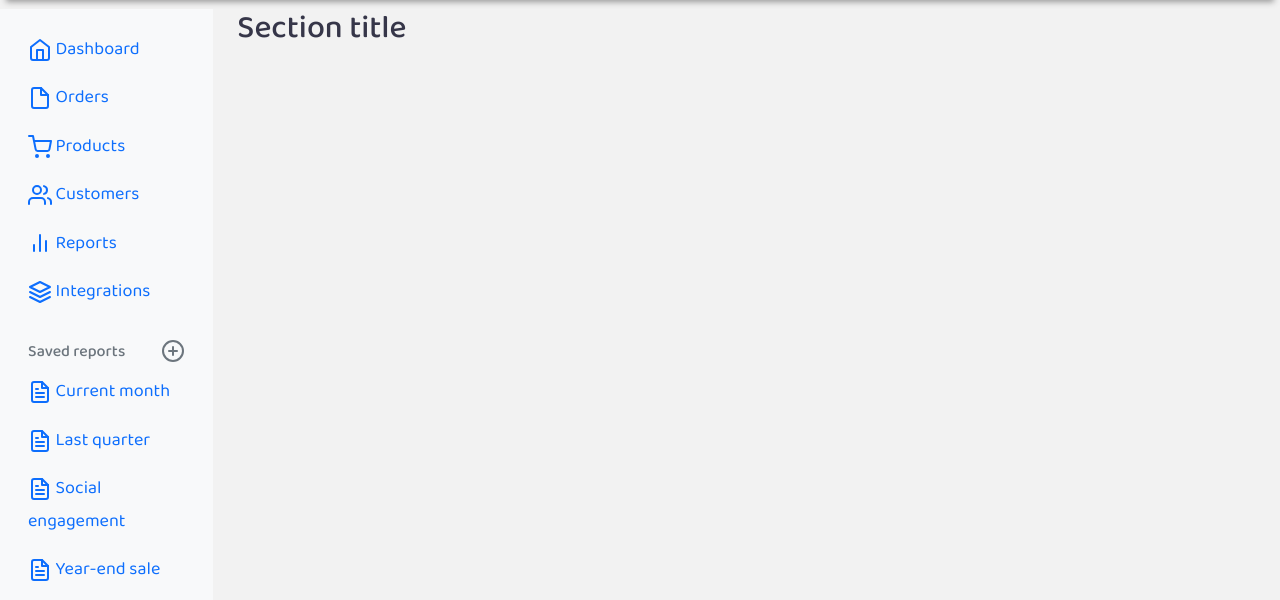
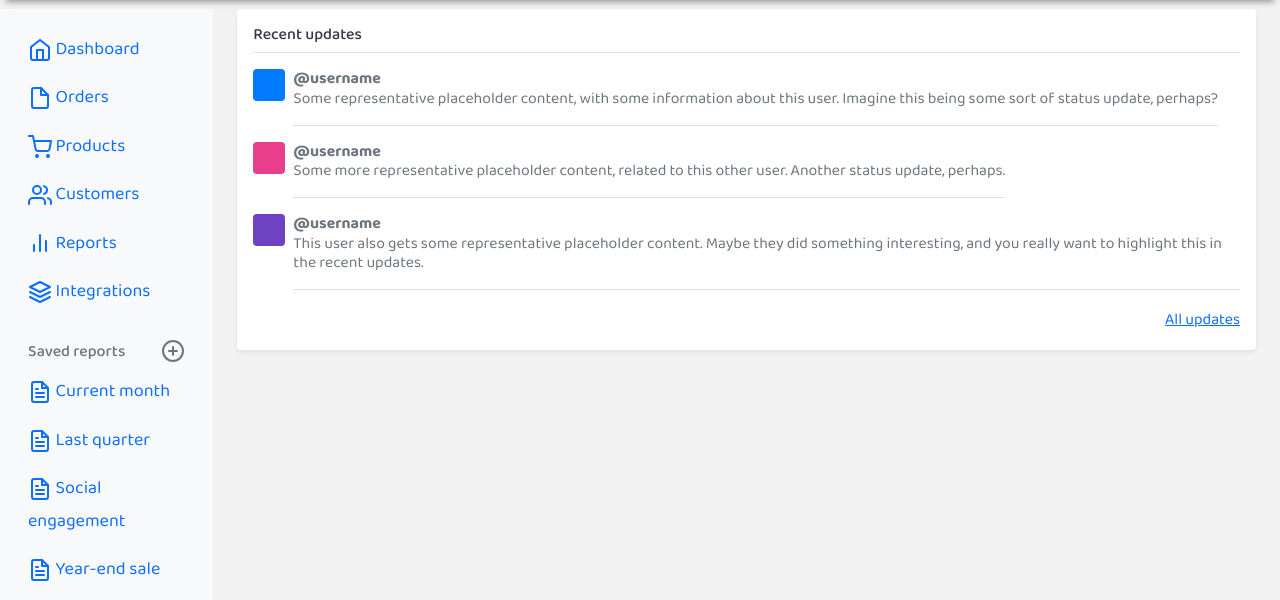
Before and after one commit to Ranilvannan/tech_blog, a Flask app: page / in a window 1280 px wide. Shown: the part 81-681 px from the top of the page. Run offline with Flask 2, Linux system fonts and the light colour scheme; parts of the project's set-up code (start-up, migrations or seed data) failed here and were passed over; some libraries are stand-ins or nearby versions.

Commit message:
First commit

```diff
--- a/template/home_page.html
+++ b/template/home_page.html
@@ -79,8 +79,37 @@
       </div>
     </nav>
 
-    <main class="col-md-9 ms-sm-auto col-lg-10 px-md-4"><div class="chartjs-size-monitor"><div class="chartjs-size-monitor-expand"><div class=""></div></div><div class="chartjs-size-monitor-shrink"><div class=""></div></div></div>
-      <h2>Section title</h2>
+    <main class="col-md-9 ms-sm-auto col-lg-10 px-md-4">
+      <div class="p-3 bg-body rounded shadow-sm">
+    <h6 class="border-bottom pb-2 mb-0">Recent updates</h6>
+    <div class="d-flex text-muted pt-3">
+      <svg class="bd-placeholder-img flex-shrink-0 me-2 rounded" width="32" height="32" xmlns="http://www.w3.org/2000/svg" role="img" aria-label="Placeholder: 32x32" preserveAspectRatio="xMidYMid slice" focusable="false"><title>Placeholder</title><rect width="100%" height="100%" fill="#007bff"></rect><text x="50%" y="50%" fill="#007bff" dy=".3em">32x32</text></svg>
+
+      <p class="pb-3 mb-0 small lh-sm border-bottom">
+        <strong class="d-block text-gray-dark">@username</strong>
+        Some representative placeholder content, with some information about this user. Imagine this being some sort of status update, perhaps?
+      </p>
+    </div>
+    <div class="d-flex text-muted pt-3">
+      <svg class="bd-placeholder-img flex-shrink-0 me-2 rounded" width="32" height="32" xmlns="http://www.w3.org/2000/svg" role="img" aria-label="Placeholder: 32x32" preserveAspectRatio="xMidYMid slice" focusable="false"><title>Placeholder</title><rect width="100%" height="100%" fill="#e83e8c"></rect><text x="50%" y="50%" fill="#e83e8c" dy=".3em">32x32</text></svg>
+
+      <p class="pb-3 mb-0 small lh-sm border-bottom">
+        <strong class="d-block text-gray-dark">@username</strong>
+        Some more representative placeholder content, related to this other user. Another status update, perhaps.
+      </p>
+    </div>
+    <div class="d-flex text-muted pt-3">
+      <svg class="bd-placeholder-img flex-shrink-0 me-2 rounded" width="32" height="32" xmlns="http://www.w3.org/2000/svg" role="img" aria-label="Placeholder: 32x32" preserveAspectRatio="xMidYMid slice" focusable="false"><title>Placeholder</title><rect width="100%" height="100%" fill="#6f42c1"></rect><text x="50%" y="50%" fill="#6f42c1" dy=".3em">32x32</text></svg>
+
+      <p class="pb-3 mb-0 small lh-sm border-bottom">
+        <strong class="d-block text-gray-dark">@username</strong>
+        This user also gets some representative placeholder content. Maybe they did something interesting, and you really want to highlight this in the recent updates.
+      </p>
+    </div>
+    <small class="d-block text-end mt-3">
+      <a href="#">All updates</a>
+    </small>
+  </div>
     </main>
   </div>
 </div>
```
